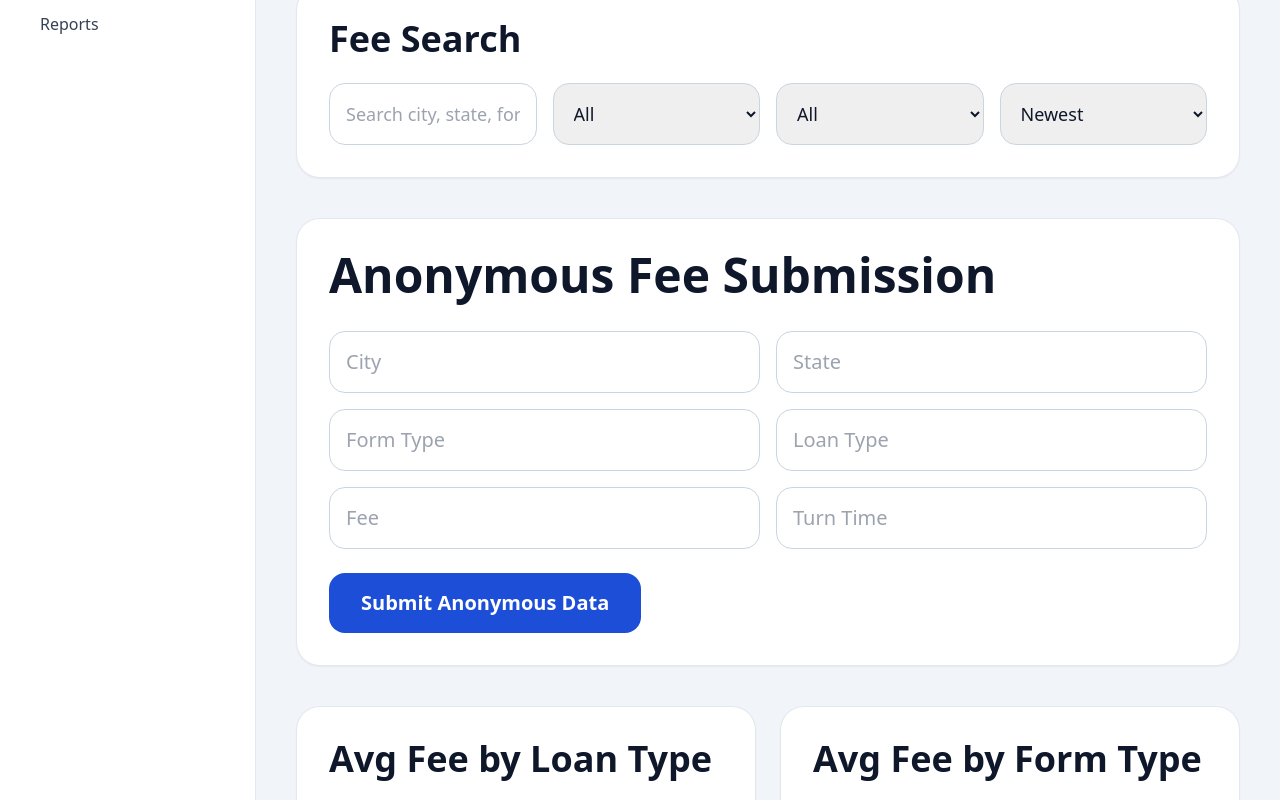
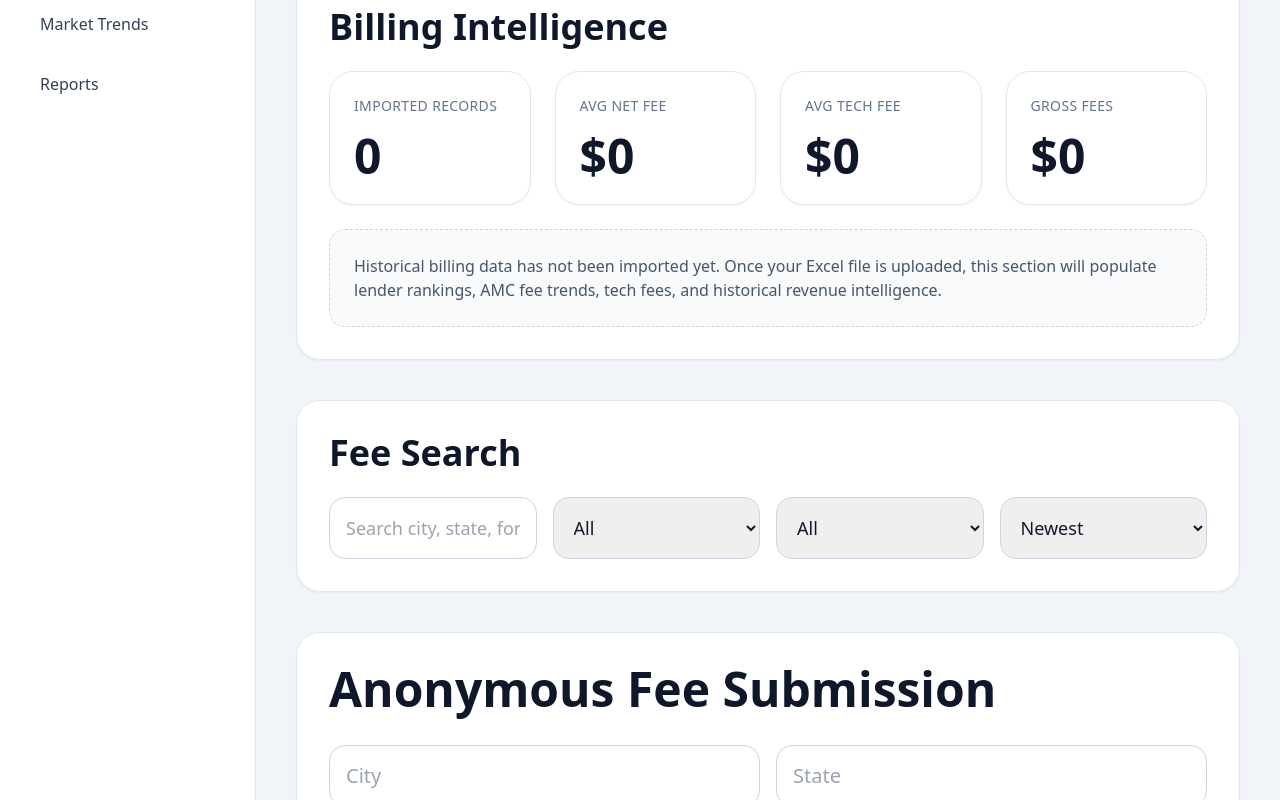
Before and after one commit to mose027-cmd/AppaiserIntel, a Next.js app: page / in a window 1280 px wide. Shown: the part 400-1200 px from the top of the page. Built offline with nearby package versions, Linux system fonts and the light colour scheme; no server answers; the database is empty.

Commit message:
Update page.tsx

```diff
--- a/app/page.tsx
+++ b/app/page.tsx
@@ -18,6 +18,26 @@ type Submission = {
   turn_time: string;
 };
 
+type BillingRecord = {
+  id: number;
+  order_date: string | null;
+  client_name: string | null;
+  lender_name: string | null;
+  amc_name: string | null;
+  client_type: string | null;
+  city: string | null;
+  state: string | null;
+  form_type: string | null;
+  loan_type: string | null;
+  gross_fee: number | null;
+  tech_fee: number | null;
+  net_fee: number | null;
+  turn_time_days: number | null;
+  revision_count: number | null;
+  status: string | null;
+  notes: string | null;
+};
+
 export default function Home() {
   const [city, setCity] = useState("");
   const [state, setState] = useState("");
@@ -28,25 +48,30 @@ export default function Home() {
   const [message, setMessage] = useState("");
 
   const [submissions, setSubmissions] = useState<Submission[]>([]);
+  const [billingRecords, setBillingRecords] = useState<BillingRecord[]>([]);
 
   const [search, setSearch] = useState("");
   const [loanFilter, setLoanFilter] = useState("All");
   const [formFilter, setFormFilter] = useState("All");
   const [sortOrder, setSortOrder] = useState("Newest");
 
-  async function loadSubmissions() {
-    const { data, error } = await supabase
+  async function loadData() {
+    const { data: submissionData } = await supabase
       .from("submissions")
       .select("*")
       .order("created_at", { ascending: false });
 
-    if (!error && data) {
-      setSubmissions(data);
-    }
+    const { data: billingData } = await supabase
+      .from("billing_records")
+      .select("*")
+      .order("created_at", { ascending: false });
+
+    setSubmissions(submissionData || []);
+    setBillingRecords(billingData || []);
   }
 
   useEffect(() => {
-    loadSubmissions();
+    loadData();
   }, []);
 
   async function submitData() {
@@ -68,15 +93,13 @@ export default function Home() {
       console.error(error);
     } else {
       setMessage("Submitted successfully.");
-
       setCity("");
       setState("");
       setFormType("");
       setLoanType("");
       setFee("");
       setTurnTime("");
-
-      loadSubmissions();
+      loadData();
     }
   }
 
@@ -121,41 +144,69 @@ export default function Home() {
       ? Math.max(...filteredSubmissions.map((s) => s.fee))
       : 0;
 
-  const activeMarkets = new Set(
-    filteredSubmissions.map((s) => s.city)
-  ).size;
+  const activeMarkets = new Set(filteredSubmissions.map((s) => s.city)).size;
 
-  const loanTypeStats = Object.entries(
-    filteredSubmissions.reduce((acc: any, curr) => {
-      if (!acc[curr.loan_type]) {
-        acc[curr.loan_type] = {
-          count: 0,
-          total: 0,
-        };
-      }
+  const avgNetFee =
+    billingRecords.length > 0
+      ? Math.round(
+          billingRecords.reduce((sum, item) => sum + Number(item.net_fee || 0), 0) /
+            billingRecords.length
+        )
+      : 0;
 
-      acc[curr.loan_type].count += 1;
-      acc[curr.loan_type].total += curr.fee;
+  const avgTechFee =
+    billingRecords.length > 0
+      ? Math.round(
+          billingRecords.reduce((sum, item) => sum + Number(item.tech_fee || 0), 0) /
+            billingRecords.length
+        )
+      : 0;
 
-      return acc;
-    }, {})
+  const totalGrossFees = billingRecords.reduce(
+    (sum, item) => sum + Number(item.gross_fee || 0),
+    0
   );
 
-  const formTypeStats = Object.entries(
-    filteredSubmissions.reduce((acc: any, curr) => {
-      if (!acc[curr.form_type]) {
-        acc[curr.form_type] = {
-          count: 0,
-          total: 0,
-        };
-      }
+  const lenderStats = useMemo(() => {
+    const groups: Record<string, { count: number; total: number }> = {};
 
-      acc[curr.form_type].count += 1;
-      acc[curr.form_type].total += curr.fee;
+    billingRecords.forEach((record) => {
+      const name = record.lender_name || record.client_name || "Unknown";
+      if (!groups[name]) groups[name] = { count: 0, total: 0 };
+      groups[name].count += 1;
+      groups[name].total += Number(record.net_fee || record.gross_fee || 0);
+    });
 
-      return acc;
-    }, {})
-  );
+    return Object.entries(groups)
+      .map(([name, data]) => ({
+        name,
+        count: data.count,
+        avg: Math.round(data.total / data.count),
+      }))
+      .sort((a, b) => b.avg - a.avg)
+      .slice(0, 5);
+  }, [billingRecords]);
+
+  const amcStats = useMemo(() => {
+    const groups: Record<string, { count: number; total: number }> = {};
+
+    billingRecords.forEach((record) => {
+      const name = record.amc_name || "Unknown";
+      if (!groups[name]) groups[name] = { count: 0, total: 0 };
+      groups[name].count += 1;
+      groups[name].total += Number(record.net_fee || record.gross_fee || 0);
+    });
+
+    return Object.entries(groups)
+      .map(([name, data]) => ({
+        name,
+        count: data.count,
+        avg: Math.round(data.total / data.count),
+      }))
+      .filter((item) => item.name !== "Unknown")
+      .sort((a, b) => b.avg - a.avg)
+      .slice(0, 5);
+  }, [billingRecords]);
 
   return (
     <main className="min-h-screen bg-slate-100 text-slate-900">
@@ -173,6 +224,7 @@ export default function Home() {
             {[
               "Fee Search",
               "Submit Data",
+              "Billing Intel",
               "AMC Scorecard",
               "Market Trends",
               "Reports",
@@ -188,37 +240,40 @@ export default function Home() {
         </aside>
 
         <section className="flex-1 p-10">
-          <h1 className="text-6xl font-bold tracking-tight">
-            Dashboard
-          </h1>
+          <h1 className="text-6xl font-bold tracking-tight">Dashboard</h1>
 
           <p className="mt-2 text-2xl text-slate-600">
             Real fee data. Real market insight. Built for appraisers.
           </p>
 
           <div className="mt-10 grid grid-cols-1 gap-6 md:grid-cols-4">
-            <StatCard
-              title="MATCHING SUBMISSIONS"
-              value={filteredSubmissions.length}
-            />
-
+            <StatCard title="MATCHING SUBMISSIONS" value={filteredSubmissions.length} />
             <StatCard title="AVG FEE" value={`$${avgFee}`} />
-
-            <StatCard
-              title="ACTIVE MARKETS"
-              value={activeMarkets}
-            />
-
-            <StatCard
-              title="HIGHEST FEE"
-              value={`$${highestFee}`}
-            />
+            <StatCard title="ACTIVE MARKETS" value={activeMarkets} />
+            <StatCard title="HIGHEST FEE" value={`$${highestFee}`} />
           </div>
 
           <div className="mt-10 rounded-3xl border border-slate-200 bg-white p-8 shadow-sm">
-            <h2 className="mb-6 text-4xl font-bold">
-              Fee Search
-            </h2>
+            <h2 className="mb-6 text-4xl font-bold">Billing Intelligence</h2>
+
+            <div className="grid grid-cols-1 gap-6 md:grid-cols-4">
+              <StatCard title="IMPORTED RECORDS" value={billingRecords.length} />
+              <StatCard title="AVG NET FEE" value={`$${avgNetFee}`} />
+              <StatCard title="AVG TECH FEE" value={`$${avgTechFee}`} />
+              <StatCard title="GROSS FEES" value={`$${totalGrossFees.toLocaleString()}`} />
+            </div>
+
+            {billingRecords.length === 0 && (
+              <div className="mt-6 rounded-2xl border border-dashed border-slate-300 bg-slate-50 p-6 text-slate-600">
+                Historical billing data has not been imported yet. Once your Excel file is uploaded,
+                this section will populate lender rankings, AMC fee trends, tech fees, and historical
+                revenue intelligence.
+              </div>
+            )}
+          </div>
+
+          <div className="mt-10 rounded-3xl border border-slate-200 bg-white p-8 shadow-sm">
+            <h2 className="mb-6 text-4xl font-bold">Fee Search</h2>
 
             <div className="grid grid-cols-1 gap-4 md:grid-cols-4">
               <input
@@ -237,6 +292,7 @@ export default function Home() {
                 <option>Conventional</option>
                 <option>FHA</option>
                 <option>VA</option>
+                <option>USDA</option>
               </select>
 
               <select
@@ -248,6 +304,7 @@ export default function Home() {
                 <option>1004 URAR</option>
                 <option>1073 Condo</option>
                 <option>1025 Multi-Family</option>
+                <option>2055 Exterior</option>
               </select>
 
               <select
@@ -263,52 +320,15 @@ export default function Home() {
           </div>
 
           <div className="mt-10 rounded-3xl border border-slate-200 bg-white p-8 shadow-sm">
-            <h2 className="mb-8 text-5xl font-bold">
-              Anonymous Fee Submission
-            </h2>
+            <h2 className="mb-8 text-5xl font-bold">Anonymous Fee Submission</h2>
 
             <div className="grid grid-cols-1 gap-4 md:grid-cols-2">
-              <input
-                placeholder="City"
-                value={city}
-                onChange={(e) => setCity(e.target.value)}
-                className="rounded-2xl border border-slate-300 px-4 py-4 text-xl"
-              />
-
-              <input
-                placeholder="State"
-                value={state}
-                onChange={(e) => setState(e.target.value)}
-                className="rounded-2xl border border-slate-300 px-4 py-4 text-xl"
-              />
-
-              <input
-                placeholder="Form Type"
-                value={formType}
-                onChange={(e) => setFormType(e.target.value)}
-                className="rounded-2xl border border-slate-300 px-4 py-4 text-xl"
-              />
-
-              <input
-                placeholder="Loan Type"
-                value={loanType}
-                onChange={(e) => setLoanType(e.target.value)}
-                className="rounded-2xl border border-slate-300 px-4 py-4 text-xl"
-              />
-
-              <input
-                placeholder="Fee"
-                value={fee}
-                onChange={(e) => setFee(e.target.value)}
-                className="rounded-2xl border border-slate-300 px-4 py-4 text-xl"
-              />
-
-              <input
-                placeholder="Turn Time"
-                value={turnTime}
-                onChange={(e) => setTurnTime(e.target.value)}
-                className="rounded-2xl border border-slate-300 px-4 py-4 text-xl"
-              />
+              <input placeholder="City" value={city} onChange={(e) => setCity(e.target.value)} className="rounded-2xl border border-slate-300 px-4 py-4 text-xl" />
+              <input placeholder="State" value={state} onChange={(e) => setState(e.target.value)} className="rounded-2xl border border-slate-300 px-4 py-4 text-xl" />
+              <input placeholder="Form Type" value={formType} onChange={(e) => setFormType(e.target.value)} className="rounded-2xl border border-slate-300 px-4 py-4 text-xl" />
+              <input placeholder="Loan Type" value={loanType} onChange={(e) => setLoanType(e.target.value)} className="rounded-2xl border border-slate-300 px-4 py-4 text-xl" />
+              <input placeholder="Fee" value={fee} onChange={(e) => setFee(e.target.value)} className="rounded-2xl border border-slate-300 px-4 py-4 text-xl" />
+              <input placeholder="Turn Time" value={turnTime} onChange={(e) => setTurnTime(e.target.value)} className="rounded-2xl border border-slate-300 px-4 py-4 text-xl" />
             </div>
 
             <button
@@ -318,36 +338,20 @@ export default function Home() {
               Submit Anonymous Data
             </button>
 
-            {message && (
-              <div className="mt-4 text-lg text-slate-600">
-                {message}
-              </div>
-            )}
+            {message && <div className="mt-4 text-lg text-slate-600">{message}</div>}
           </div>
 
           <div className="mt-10 grid grid-cols-1 gap-6 md:grid-cols-2">
-            <AnalyticsCard
-              title="Avg Fee by Loan Type"
-              stats={loanTypeStats}
-            />
-
-            <AnalyticsCard
-              title="Avg Fee by Form Type"
-              stats={formTypeStats}
-            />
+            <Leaderboard title="Top Lenders by Avg Fee" items={lenderStats} />
+            <Leaderboard title="Top AMCs by Avg Fee" items={amcStats} />
           </div>
 
           <div className="mt-10 rounded-3xl border border-slate-200 bg-white p-8 shadow-sm">
-            <h2 className="mb-8 text-5xl font-bold">
-              Recent Submissions
-            </h2>
+            <h2 className="mb-8 text-5xl font-bold">Recent Submissions</h2>
 
             <div className="space-y-4">
               {filteredSubmissions.map((s) => (
-                <div
-                  key={s.id}
-                  className="rounded-2xl border border-slate-200 p-6"
-                >
+                <div key={s.id} className="rounded-2xl border border-slate-200 p-6">
                   <div className="text-3xl font-semibold">
                     {s.city}, {s.state}
                   </div>
@@ -369,58 +373,51 @@ export default function Home() {
   );
 }
 
-function StatCard({
-  title,
-  value,
-}: {
-  title: string;
-  value: any;
-}) {
+function StatCard({ title, value }: { title: string; value: any }) {
   return (
     <div className="rounded-3xl border border-slate-200 bg-white p-6 shadow-sm">
       <div className="text-sm font-medium uppercase tracking-wide text-slate-500">
         {title}
       </div>
-
-      <div className="mt-4 text-6xl font-bold text-slate-900">
-        {value}
-      </div>
+      <div className="mt-4 text-5xl font-bold text-slate-900">{value}</div>
     </div>
   );
 }
 
-function AnalyticsCard({
+function Leaderboard({
   title,
-  stats,
+  items,
 }: {
   title: string;
-  stats: any[];
+  items: { name: string; count: number; avg: number }[];
 }) {
   return (
     <div className="rounded-3xl border border-slate-200 bg-white p-8 shadow-sm">
       <h3 className="mb-6 text-4xl font-bold">{title}</h3>
 
+      {items.length === 0 ? (
+        <p className="text-slate-500">
+          No billing records imported yet.
+        </p>
+      ) : (
         <div className="space-y-4">
-        {stats.map(([name, data]: any) => (
+          {items.map((item) => (
             <div
-            key={name}
+              key={item.name}
               className="flex items-center justify-between rounded-2xl border border-slate-200 p-5"
             >
               <div>
-              <div className="text-2xl font-semibold">{name}</div>
-
-              <div className="text-slate-500">
-                {data.count} submissions
-              </div>
+                <div className="text-2xl font-semibold">{item.name}</div>
+                <div className="text-slate-500">{item.count} records</div>
               </div>
 
               <div className="text-4xl font-bold text-blue-700">
-              $
-              {Math.round(data.total / data.count)}
+                ${item.avg}
               </div>
             </div>
           ))}
         </div>
+      )}
     </div>
   );
 }
```
Lines whose indentation alone changed are shown as unchanged.
